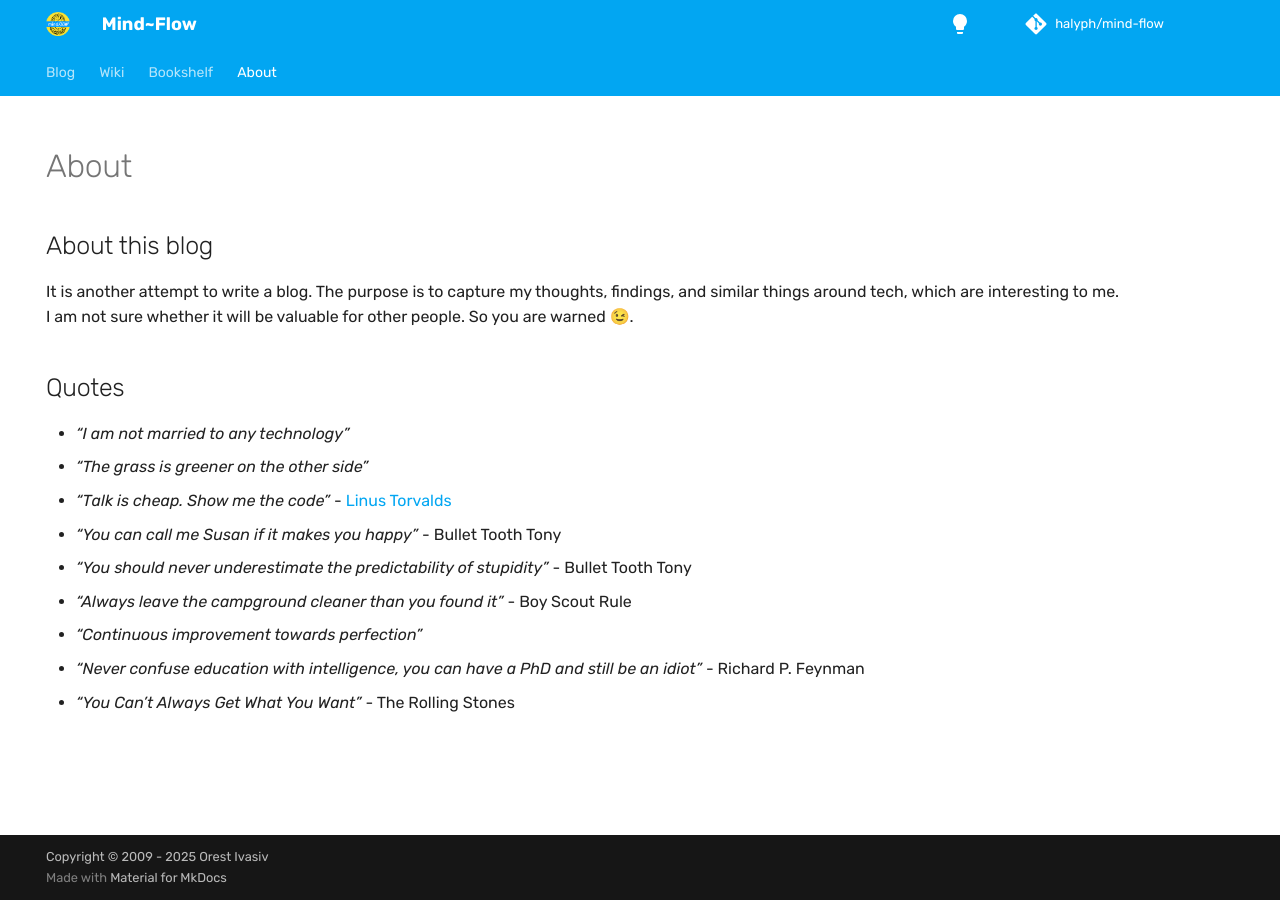
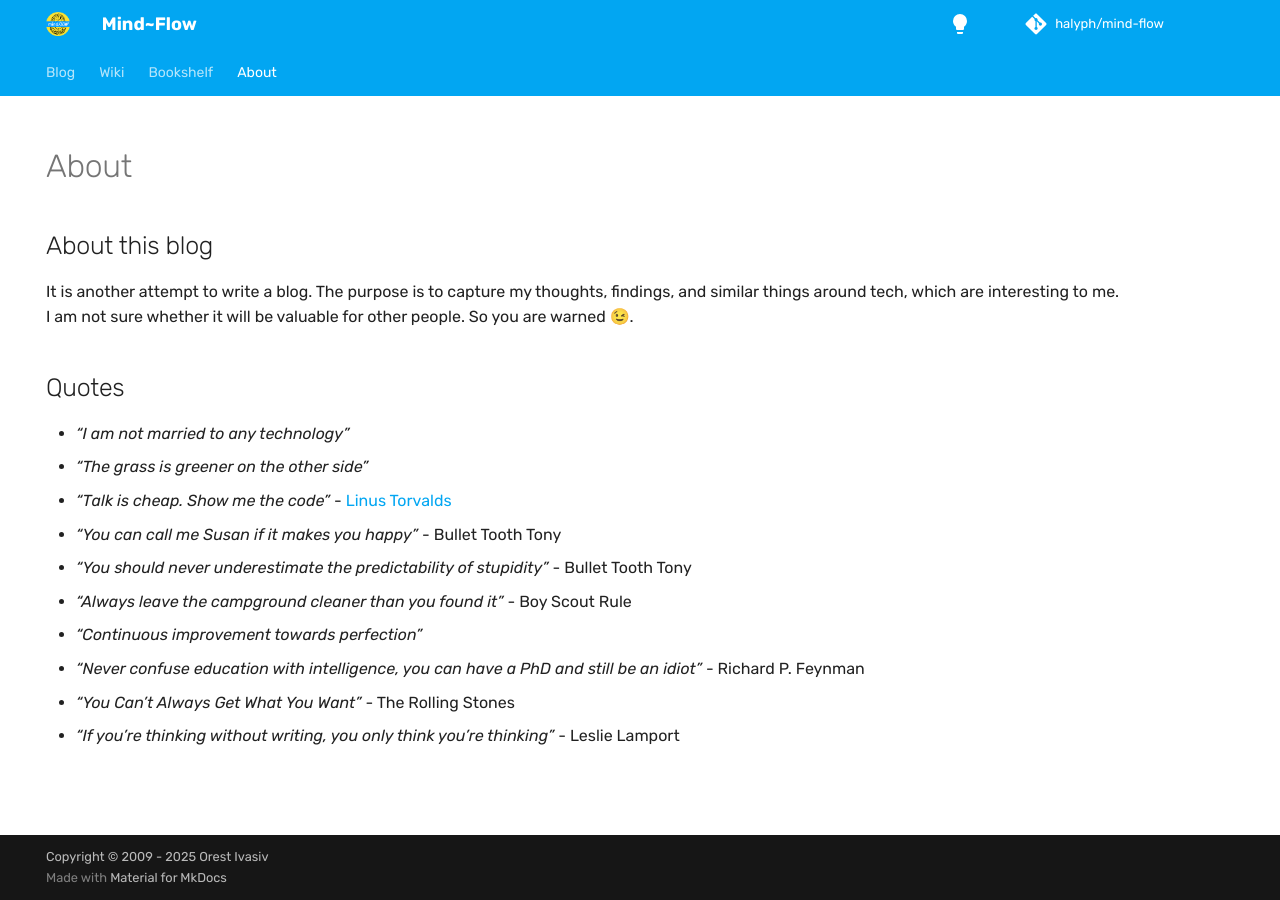
Before and after one commit to halyph/mind-flow, an MkDocs documentation site: the page built from docs/about.md, in a window 1280 px wide. Built offline with MkDocs 1.6.1 and Material for MkDocs 9.7.7, drawn with Linux system fonts in a browser that asks for light colours; some web fonts are replaced; comment, search, counter and statistics services are not loaded.

Commit message:
Update about.md

```diff
--- a/docs/about.md
+++ b/docs/about.md
@@ -22,3 +22,4 @@ I am not sure whether it will be valuable for other people. So you are warned
 - *"Continuous improvement towards perfection"*
 - *"Never confuse education with intelligence, you can have a PhD and still be an idiot"* - Richard P. Feynman
 - *"You Can’t Always Get What You Want"* - The Rolling Stones
+- _"If you’re thinking without writing, you only think you’re thinking"_ - Leslie Lamport
```
